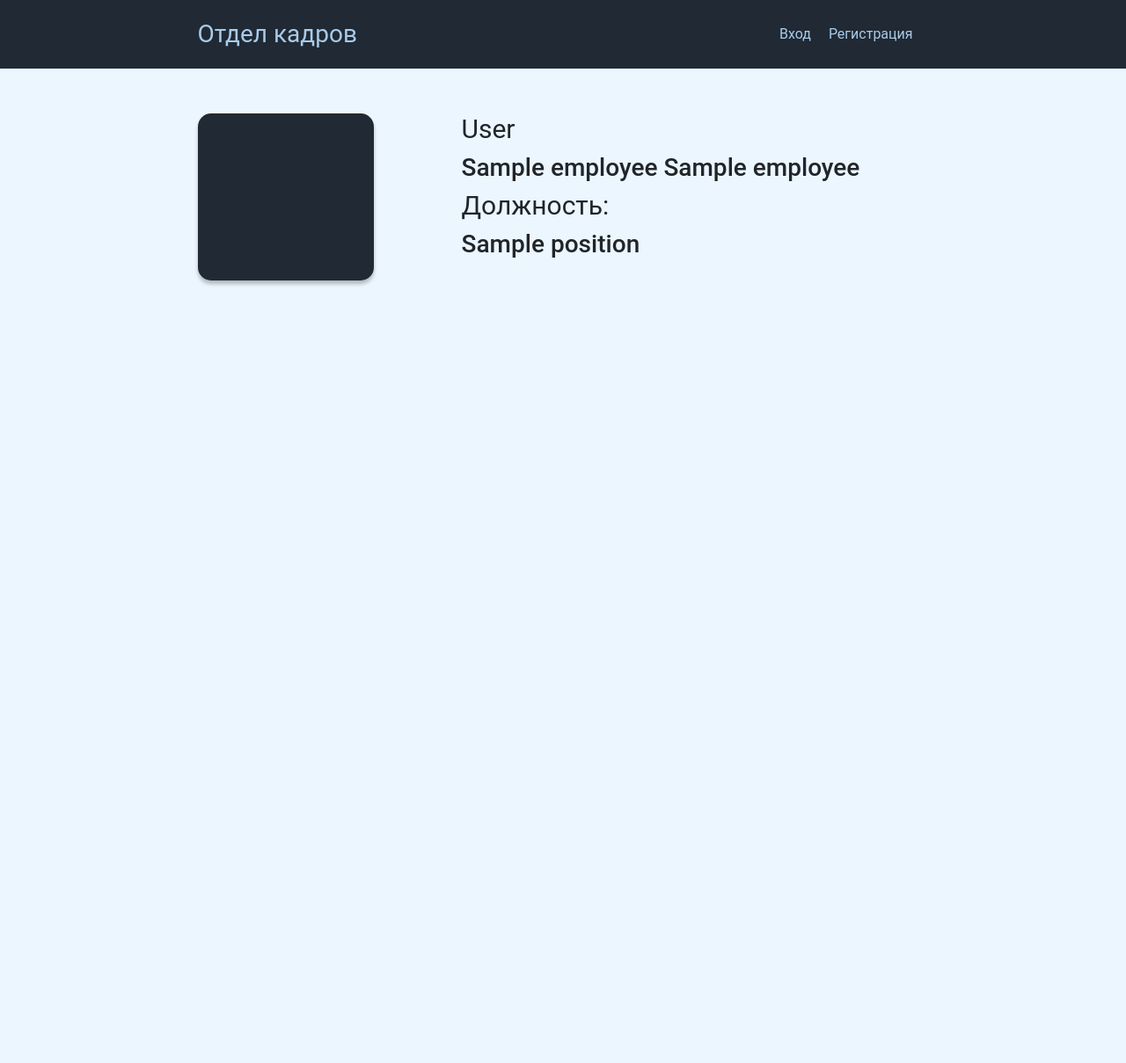
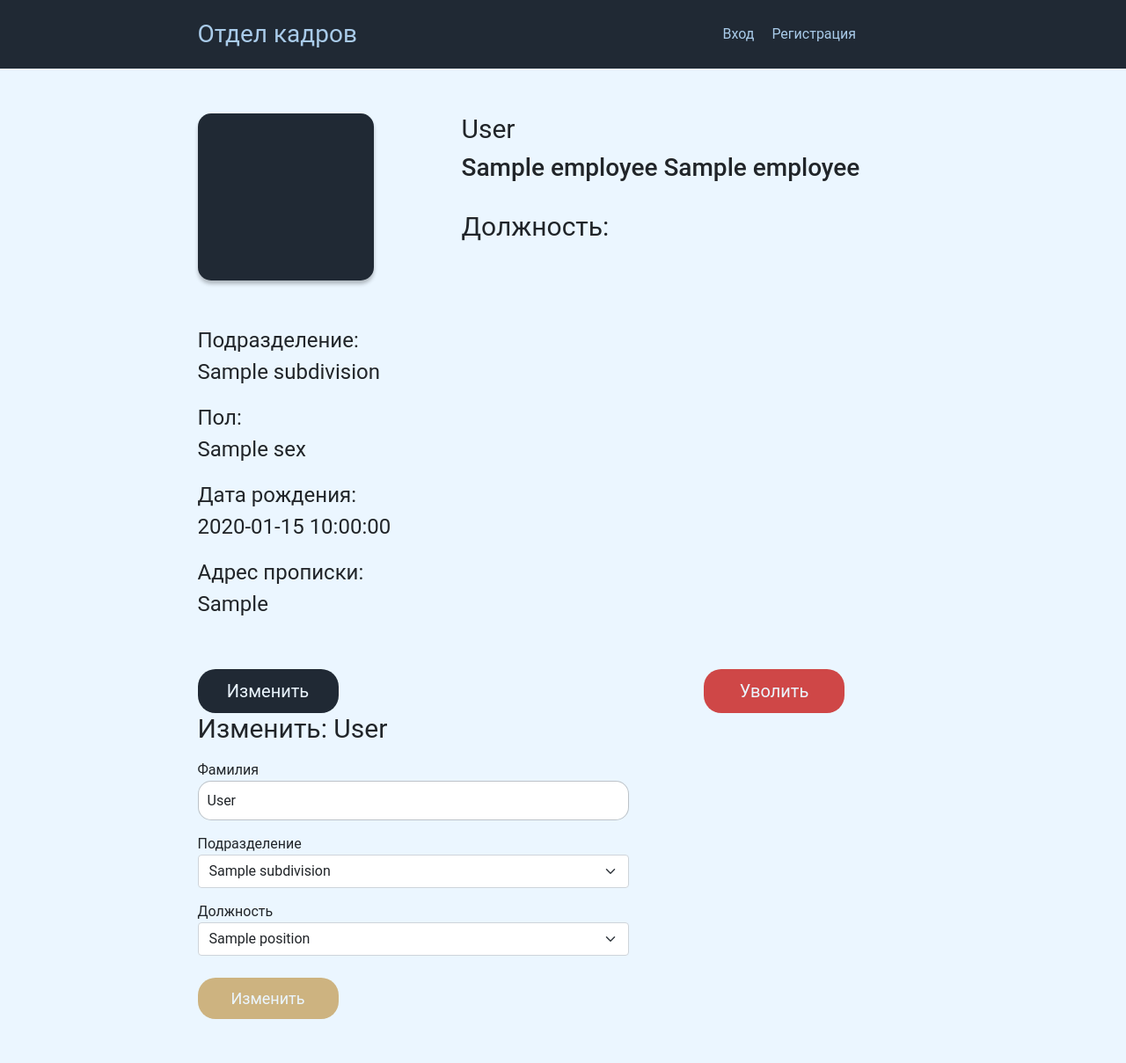
Before and after one commit to alikpid/pop-it-mvc, a PHP site: template views/site/employee.php in a window 1280 px wide. Shown: the whole page at 88% size. Before the commit the page ends 325 px from the top, so only its background shows below. Run offline with PHP 8.4, Linux system fonts and the light colour scheme; the template is opened without the code that fills it: most values are stand-ins (such as "Sample title", 1, 10 or a date in 2020); data that the repository does not hold is empty.

Commit message:
починила составы, почти седала update соттрудника. работает увольнение

```diff
--- a/config/db.php
+++ b/config/db.php
@@ -5,7 +5,7 @@
     'host' => 'localhost',
     'database' => 'humanResources',
     'username' => 'root',
-    'password' => 'QWEasd123',
+    'password' => '',
     'charset' => 'utf8',
     'collation' => 'utf8_unicode_ci',
     'prefix' => '',
--- a/public/style/styles.css
+++ b/public/style/styles.css
@@ -30,7 +30,7 @@
 .logo{
     font-size: 28px;
     color: #A9CBE9;
-    margin-right: 480px;
+    margin-right: 50%;
 }
 main {
     background-color: #EBF6FF;
@@ -56,6 +56,7 @@
 .img-emp {
     width: 200px;
     height: 190px;
+    margin-bottom: 50px;
     border-radius: 15px;
     background-color: #202934;
     box-shadow: 0 4px 4px rgba(0, 0, 0, 0.25);
@@ -101,8 +102,6 @@
     border: none;
     border-radius: 20px;
     width: 160px;
-    /*height: 43px;*/
-    cursor: pointer;
     margin-left: 40%;
     margin-top: 30px;
 }
@@ -168,9 +167,27 @@
 .reg button {
     width: 200px;
 }
-.auth, .reg, .profile, .subdivision, .emp-card {
+.auth, .reg, .profile, .subdivision, .emp-card, .addFiredEmp {
     min-height: 100vh
 }
 .subdivision {
     padding-top: 0;
 }
+.emp-card p{
+    font-size: 24px;
+}
+.emp-buttons button {
+    background-color: #202934;
+    padding: 10px;
+    border: none;
+    border-radius: 20px;
+    width: 160px;
+    margin-top: 40px;
+}
+.emp-buttons button a{
+    font-size: 20px;
+}
+.emp-buttons button:nth-child(2){
+    background-color: #CF4747;
+    margin-left: 50%;
+}
--- a/routes/web.php
+++ b/routes/web.php
@@ -7,6 +7,8 @@
     Route::add('GET', '/hello', [Controller\Site::class, 'hello'])
     ->middleware('auth');
     Route::add(['GET', 'POST'], '/add-employee', [Controller\Site::class, 'addEmployee']);
+    Route::add(['GET', 'POST'], '/update-employee', [Controller\Site::class, 'updateEmployee']);
+    Route::add(['GET', 'POST'], '/fire-employee', [Controller\Site::class, 'fireEmployee']);
     Route::add(['GET'], '/subdivision', [Controller\Site::class, 'subdivision']);
     Route::add(['GET'], '/staff', [Controller\Site::class, 'staff']);
     Route::add(['GET'], '/employee', [Controller\Site::class, 'employee']);
--- a/views/site/addEmployee.php
+++ b/views/site/addEmployee.php
@@ -22,11 +22,11 @@
                 <div class="form-group">
                     <p>Пол</p>
                     <div class="form-check form-check-inline">
-                        <input class="form-check-input" type="radio" name="sex" id="male" value="1" checked>
+                        <input class="form-check-input" type="radio" name="sex" id="male" value="Мужской" checked>
                         <label class="form-check-label" for="male">Мужской</label>
                     </div>
                     <div class="form-check form-check-inline">
-                        <input class="form-check-input" type="radio" name="sex" id="female" value="0">
+                        <input class="form-check-input" type="radio" name="sex" id="female" value="Женский">
                         <label class="form-check-label" for="female">Женский</label>
                     </div>
                 </div>
--- a/views/site/employee.php
+++ b/views/site/employee.php
@@ -1,21 +1,55 @@
 <div class="emp-card container">
-    <div class="subdivision row justify-content-center">
-        <div class="col-md-9">
+    <div class="emp-card row justify-content-center">
+        <div class="emp-card col-md-9">
             <div class="emp-head d-flex">
-                <?php
-                foreach ($employees as $employee) {
-                ?>
                 <div class="img-emp"></div>
                 <div class="d-flex flex-column">
                     <h2 class="text-dark"><?= $employee->surname ?></h2>
-                    <h3><?= $employee->name . ' ' . $employee->middlename ?></h3>
+                    <h3><?= $employee->name . ' ' . $employee->middlename ?></h3> <br>
                     <h2 class="emp-pos text-dark">Должность:</h2>
-                    <h3><?= $position['title'] ?></h3>
+                    <h4><?= $position->title ?></h4>
                 </div>
             </div>
-            <?php
-            }
-            ?>
+            <p>Подразделение:<br> <?= $subdivision->title ?></p>
+            <p>Пол:<br> <?= $employee->sex ?></p>
+            <p>Дата рождения:<br> <?= $employee->DOB ?></p>
+            <p>Адрес прописки:<br> <?= $employee->placeOfResidence ?></p>
+
+            <div class="emp-buttons d-flex">
+                <button type="button" class="btn btn-primary"><a href="<?= app()->route->getUrl('/update-employee?id=' . $employee->id) ?>">Изменить</a>
+                <button type="button" class="btn btn-primary"><a href="<?= app()->route->getUrl('/fire-employee?id=' . $employee->id) ?>">Уволить</a>
+            </div>
+            <h2>Изменить: <?= $employee->surname; ?></h2>
+
+            <form method="post" class="addEmp" action="<?= app()->route->getUrl('/update-employee'); ?>">
+                <div class="form-group">
+                    <label for="surname">Фамилия</label>
+                    <input type="text" class="form-control" id="surname" name="surname" value="<?=$employee->surname;?>">
+                </div>
+
+                <div class="checkselect">
+                    <label for="subId">Подразделение</label>
+                    <select class="form-select" id="subId" name="id_subdivision">
+                        <?php
+                        foreach ($subdivisions as $sub) {
+                            ?> <option value=<?=$sub->id;?>><?=$sub->title;?></option> <?php
+                        }
+                        ?>
+                    </select>
+                </div>
+
+                <div class="checkselect">
+                    <label for="posId">Должность</label>
+                    <select class="form-select" id="posId" name="id_position">
+                        <?php
+                        foreach ($positions as $position) {
+                            ?> <option value=<?=$position->id;?>><?=$position->title;?></option> <?php
+                        }
+                        ?>
+                    </select>
+                </div>
+                <button>Изменить</button>
+            </form>
         </div>
     </div>
 </div>
--- a/views/site/login.php
+++ b/views/site/login.php
@@ -1,6 +1,7 @@
 <div class="container">
     <div class="row justify-content-center">
-        <div class="col-md-9"><h2>Авторизация</h2>
+        <div class="col-md-9">
+            <h2>Авторизация</h2>
             <h3><?= $message ?? ''; ?></h3>
 
             <h3><?= app()->auth->user()->name ?? ''; ?></h3>
--- a/views/site/staff.php
+++ b/views/site/staff.php
@@ -6,7 +6,6 @@
                 <h3 class="">Сотрудники</h3>
                 <input type="search" placeholder="Поиск" class="form-control w-25">
             </div>
-            <!--            <p>Средний возраст: --><? //= $avgAge . $message ?><!-- </p>-->
             <ul class="list-unstyled">
                 <?php
                 foreach ($employees as $employee) {
```
Also changed, not shown: app/Controller/Site.php (+59 -6 lines), app/Model/Employee.php (+15 -7 lines), app/Model/FiredEmployee.php (added, +19 -0 lines), app/Model/Position.php (+12 -2 lines), app/Model/Subdivision.php (+10 -0 lines), views/site/fireEmployee.php (added, +25 -0 lines), views/site/updateEmployee.php (added, +36 -0 lines).
